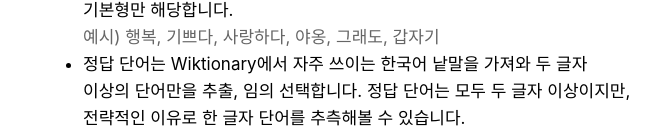
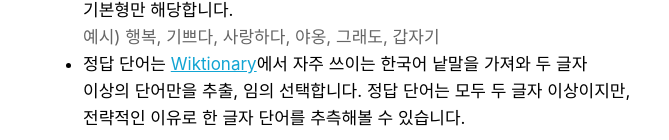
Before and after one commit to NewsJelly/semantle-ko, a plain HTML site: page templates/index.html in a window 1280 px wide. Shown: the part 660-800 px from the top of the page, without its empty margins (305-974 px from the left). Drawn offline with nearby package versions, Linux system fonts and the light colour scheme; no server answers; a web font is replaced by a local one.

Commit message:
Add hyperlink to wiktionary

```diff
--- a/templates/index.html
+++ b/templates/index.html
@@ -140,7 +140,7 @@
                 <span class="subtext">예시) 행복, 기쁘다, 사랑하다, 야옹, 그래도, 갑자기</span>
             </li>
             <li>
-                정답 단어는 Wiktionary에서 자주 쓰이는 한국어 낱말을 가져와 두 글자 이상의 단어만을 추출, 임의 선택합니다.
+                정답 단어는 <a href="https://en.wiktionary.org/wiki/Wiktionary:Frequency_lists/Korean_5800">Wiktionary</a>에서 자주 쓰이는 한국어 낱말을 가져와 두 글자 이상의 단어만을 추출, 임의 선택합니다.
                 정답 단어는 모두 두 글자 이상이지만, 전략적인 이유로 한 글자 단어를 추측해볼 수 있습니다.
             </li>
         </ul>
```
